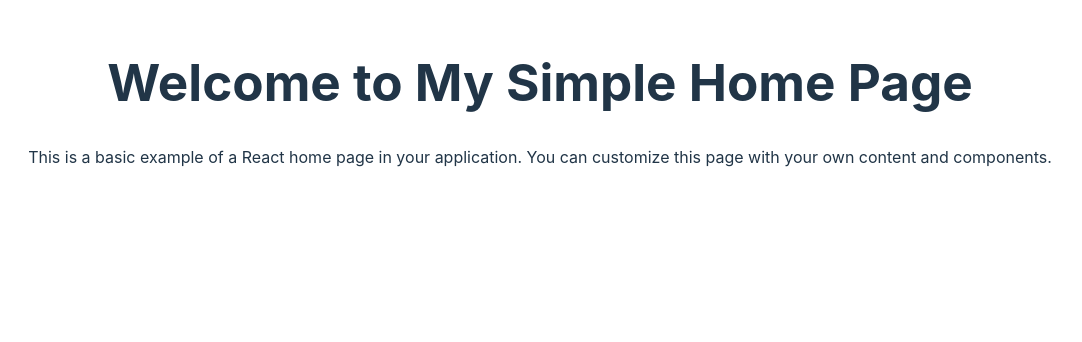
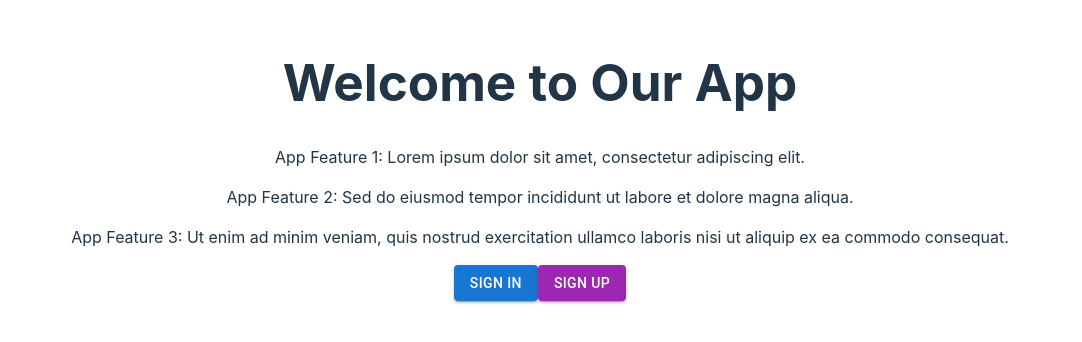
Before and after one commit to OTUDY/otudy_frontend, a React (Vite) app: page / in a window 1280 px wide. Shown: the top 342 px of the page, without its empty margins (100-1182 px from the left). Built offline with nearby package versions, Linux system fonts and the light colour scheme.

Commit message:
add landing page

```diff
--- a/src/App.tsx
+++ b/src/App.tsx
@@ -4,6 +4,7 @@ import Home from "./pages/Home.tsx";
 import SignIn from "./pages/SignIn.tsx";
 import SignUp from "./pages/SignUp.tsx";
 import Section from "./pages/Section.tsx";
+import Landing from "./pages/Landing.tsx";
 
 const About = () => <h1>About Page</h1>;
 const Contact = () => <h1>Contact Page</h1>;
@@ -12,7 +13,7 @@ function App() {
   return (
     <Router>
       <Routes>
-        <Route path="/" element={<Home />} />
+        <Route path="/" element={<Landing />} />
         <Route path="/sign-in" element={<SignIn />} />
         <Route path="/sign-up" element={<SignUp />} />
         <Route path="/about" element={<About />} />
--- /dev/null
+++ b/src/pages/Landing.tsx
@@ -0,0 +1,52 @@
+import React from "react";
+import Button from "@mui/material/Button";
+import { useNavigate } from "react-router-dom";
+
+const Landing = () => {
+  const navigate = useNavigate();
+  const handleSignInClick = () => {
+    navigate("/sign-in", { replace: true });
+  };
+  const handleSignUpClick = () => {
+    navigate("/sign-up", { replace: true });
+  };
+
+  return (
+    <div>
+      <h1>Welcome to Our App</h1>
+      <div className="feature-text">
+        <p>
+          App Feature 1: Lorem ipsum dolor sit amet, consectetur adipiscing
+          elit.
+        </p>
+        <p>
+          App Feature 2: Sed do eiusmod tempor incididunt ut labore et dolore
+          magna aliqua.
+        </p>
+        <p>
+          App Feature 3: Ut enim ad minim veniam, quis nostrud exercitation
+          ullamco laboris nisi ut aliquip ex ea commodo consequat.
+        </p>
+      </div>
+      <div className="action-buttons">
+        <Button
+          variant="contained"
+          color="primary"
+          className="sign-in-button"
+          onClick={handleSignInClick}
+        >
+          Sign In
+        </Button>
+        <Button
+          variant="contained"
+          color="secondary"
+          className="sign-up-button"
+          onClick={handleSignUpClick}
+        >
+          Sign Up
+        </Button>
+      </div>
+    </div>
+  );
+};
+export default Landing;
```
